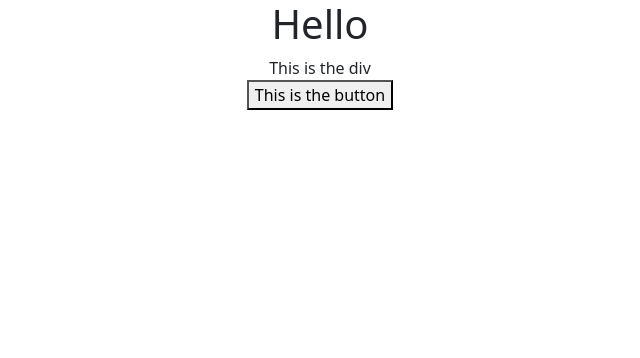
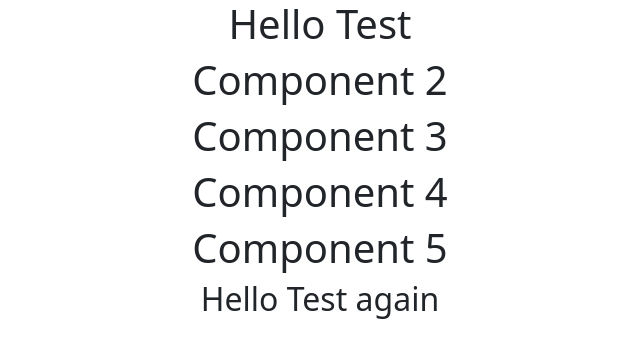
Before and after one commit to prkshv/react_demo, a React (Create React App) app: page / in a window 1280 px wide. Shown: the top 358 px of the page, without its empty margins (320-960 px from the left). Built offline with nearby package versions, Linux system fonts and the light colour scheme.

Commit message:
20 June 23

```diff
--- a/src/App.js
+++ b/src/App.js
@@ -17,6 +17,8 @@ import PropsClasscomp from "./Components/PropsClasscomp";
 import PropsinFunctioncomp from "./Components/PropsinFunctioncomp";
 import States from "./Components/States";
 import StatesinClasscomp from "./Components/StatesinClasscomp";
+import UseContexthooks from "./Components/UseContexthooks";
+import UseMemoHooks from "./Components/UseMemoHooks";
 import Useeffects from "./Components/Useeffects";
 import User from "./Components/User";
 import { UserClassComp } from "./Components/UserClasscomp";
@@ -52,7 +54,9 @@ function App() {
       {/* <Classcomponentlifecycle /> */}
       {/* <Willunmounts /> */}
       {/* <Useeffects /> */}
-      <Fragments />
+      {/* <Fragments /> */}
+      {/* <UseMemoHooks /> */}
+      <UseContexthooks />
     </div>
   );
 }
--- a/src/Components/Products.js
+++ b/src/Components/Products.js
@@ -2,7 +2,7 @@ import React, { useEffect } from "react";
 
 function Products(props) {
   useEffect(() => {
-    console.log("useeffect called");
+    console.log("useeffect called only for data values");
   }, [props.data]);
   return (
     <div>
--- /dev/null
+++ b/src/Components/UseContexthooks.js
@@ -0,0 +1,55 @@
+import React, { Component, createContext, useContext, useState } from "react";
+
+const UserContext = createContext();
+
+function UseContexthooks(props) {
+  const [user, setUser] = useState("Test");
+  return (
+    <div>
+      <UserContext.Provider value={user}>
+        <h1>{`Hello ${user}`}</h1>
+        <Component2 />
+      </UserContext.Provider>
+    </div>
+  );
+}
+
+function Component2() {
+  return (
+    <>
+      <h1> Component 2 </h1>
+      <Component3 />
+    </>
+  );
+}
+
+function Component3() {
+  return (
+    <>
+      <h1>Component 3</h1>
+      <Component4 />
+    </>
+  );
+}
+
+function Component4() {
+  return (
+    <>
+      <h1>Component 4</h1>
+      <Component5 />
+    </>
+  );
+}
+
+function Component5() {
+  const user = useContext(UserContext);
+
+  return (
+    <>
+      <h1>Component 5</h1>
+      <h2>{`Hello ${user} again`}</h2>
+    </>
+  );
+}
+
+export default UseContexthooks;
--- /dev/null
+++ b/src/Components/UseMemoHooks.js
@@ -0,0 +1,41 @@
+import React, { useMemo, useState } from "react";
+
+function UseMemoHooks(props) {
+  const [count, setCount] = useState(0);
+  const [todos, setTodos] = useState([]);
+  const calculation = useMemo(() => expensiveCalculation(count), [count]);
+
+  const addTodo = () => {
+    setTodos((t) => [...t, "New todo value"]);
+  };
+
+  const increment = () => {
+    setCount((c) => c + 1);
+  };
+
+  return (
+    <div>
+      <h2>Todos</h2>
+      {todos.map((todo, index) => {
+        return <p key={index}>{todo}</p>;
+      })}
+      <button onClick={addTodo}>Add todos</button>
+      <hr />
+      <div>
+        <h2>Count: {count}</h2>
+        <button onClick={increment}>Increase Count</button>
+        <h2>Expensive Calculation:</h2>
+        {calculation}
+      </div>
+    </div>
+  );
+}
+const expensiveCalculation = (num) => {
+  console.log("calculating value....");
+  for (let i = 0; i < 1000000; i++) {
+    num += 1;
+  }
+  return num;
+};
+
+export default UseMemoHooks;
```
Also changed, not shown: src/Components/Useeffects.js (+9 -1 lines).
